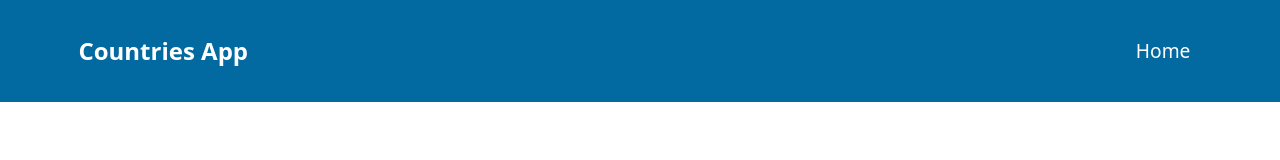
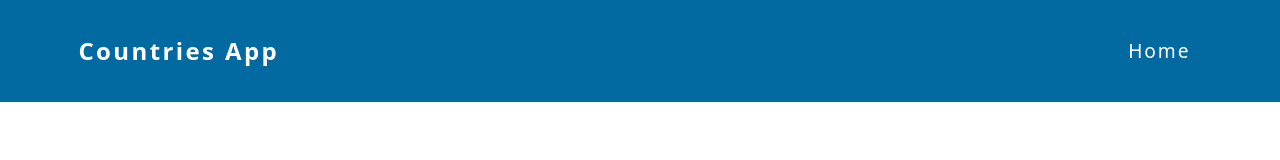
Before and after one commit to GonzaQuedena01/countries-app, a Vue app: page / in a window 1280 px wide. Shown: the top 160 px of the page. Built offline with nearby package versions, Linux system fonts and the light colour scheme.

Commit message:
chore(public): change font format to toolbar.

```diff
--- a/src/public/components/Toolbar.vue
+++ b/src/public/components/Toolbar.vue
@@ -9,7 +9,7 @@ export default {
     <div class="nav__container w-[90%] mx-auto h-[70px] grid grid-cols-[max-content_max-content]
       justify-between items-center overflow-hidden">
 
-      <span class="nav__title text-2xl font-bold text-white">
+      <span class="nav__title text-2xl tracking-widest font-bold text-white">
       Countries App
       </span>
 
@@ -103,6 +103,7 @@ export default {
   color: #ffffff;
   font-size: 1.2rem;
   font-weight: 500;
+  letter-spacing: 0.1em;
 }
 
 </style>
```
